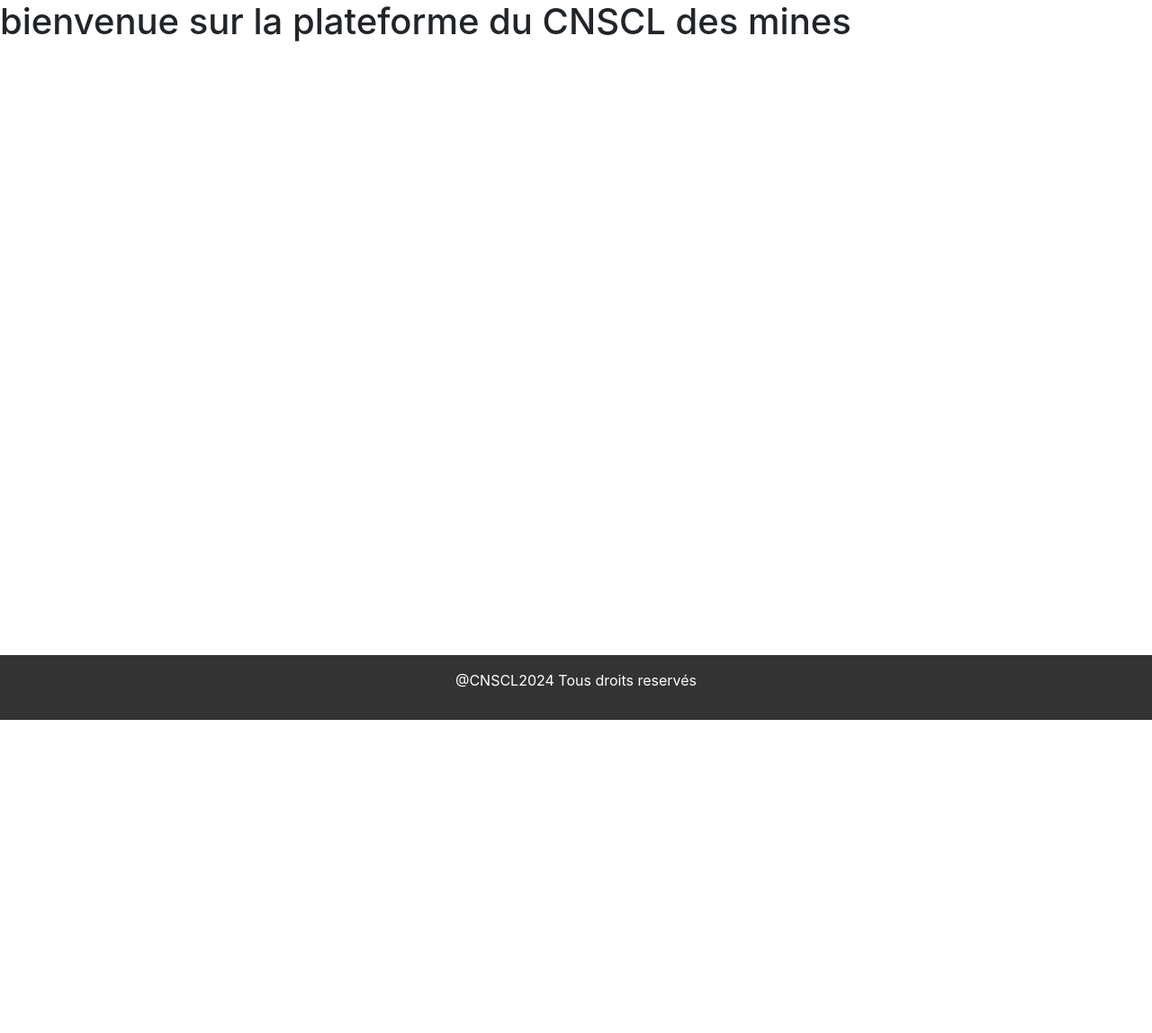
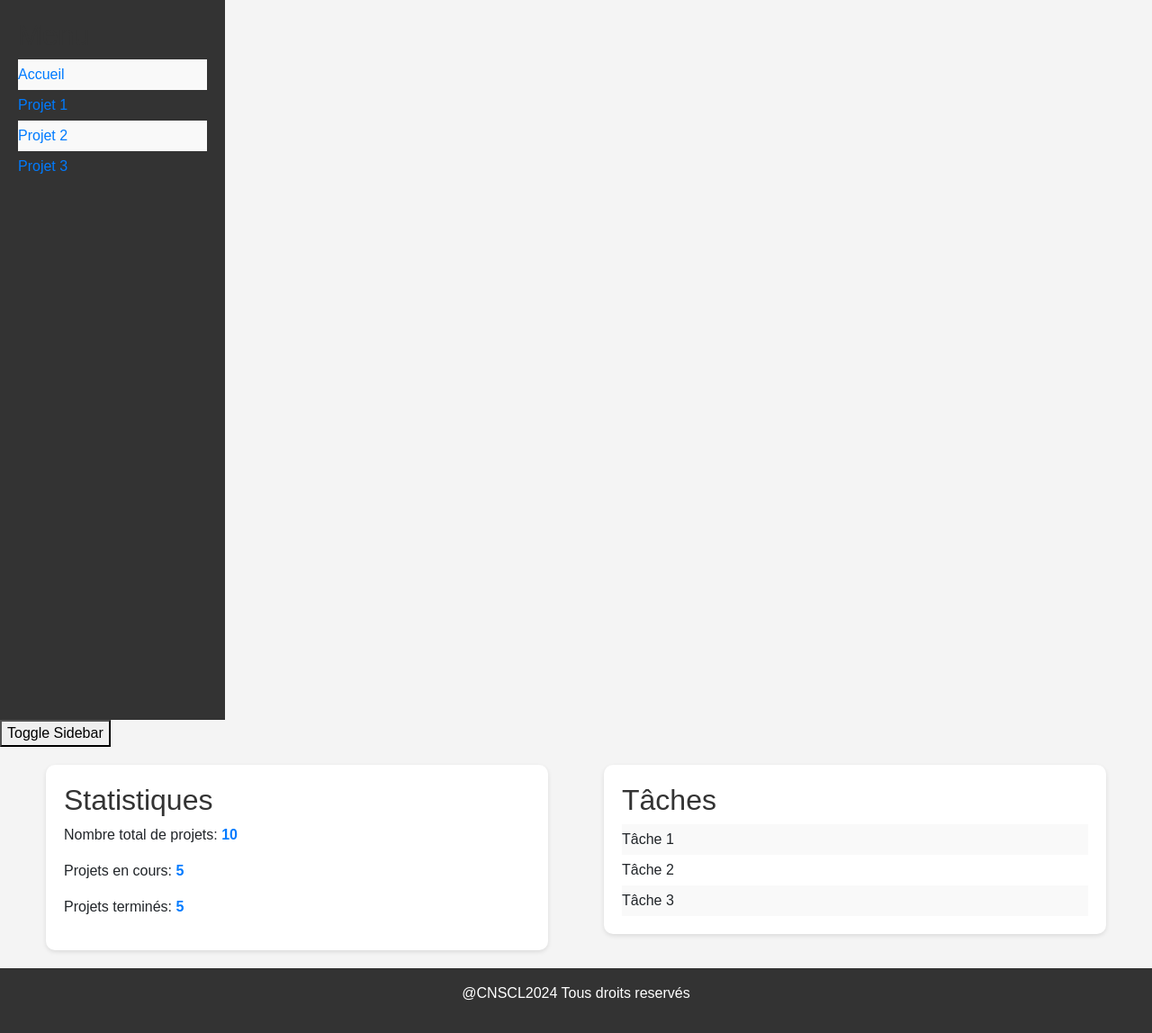
Before and after one commit to 1fatm/plateforme_cnscl, a PHP site: page /index.php?page=welcome in a window 1280 px wide. Shown: the whole page at 90% size. Before the commit the page ends 800 px from the top, so only its background shows below. Run offline with PHP 8.4, Linux system fonts and the light colour scheme.

Commit message:
projet_revu

```diff
--- a/include/header.php
+++ b/include/header.php
@@ -13,6 +13,8 @@
             display: flex;
             flex-direction: column;
             min-height: 100vh;
+            background-color: white;
+
         }
         .error-message {
             color: red;
@@ -43,7 +45,8 @@
             align-items: center;
             height: 100%;
             padding: 20px;
-            background-color: #33333333
+            background-color: #33333333;
+
         }
         .image-container img {
             max-width: 100%;
@@ -54,9 +57,25 @@
         .row
         {
             background:whitesmoke;
+            border-radius: 12px;
+        }
+        .message
+        {
+            color: red;
+            font-weight: bold;
+            font-size: 20px;
+            text-align: center;
+            margin-top: 20px;
         }
 
     </style>
 
 
 </head>
+<body>
+<?php
+    if (isset($_SESSION['message'])) {
+        echo '<div class="message">' . $_SESSION['message'] . '</div>';
+        unset($_SESSION['message']);
+    }
+    ?>
--- a/views/inscription.php
+++ b/views/inscription.php
@@ -32,7 +32,6 @@ if (isset($_POST['inscrire'])) {
     }
 }
 ?>
-
 <section class="Form my-4 mx-5">
     <div class="container">
         <div class="row no-gutters">
--- /dev/null
+++ b/views/message.php
@@ -0,0 +1,3 @@
+<h1 class="display-1">
+    Votre mot de passe  a été réinitialisé  avec succés
+</h1>
--- a/views/welcome.php
+++ b/views/welcome.php
@@ -1,9 +1,108 @@
+
+<style>
+    body {
+    font-family: Arial, sans-serif;
+    margin: 0;
+    padding: 0;
+    background-color: #f4f4f4;
+}
+
+.sidebar {
+    background-color: #333;
+    color: #fff;
+    width: 250px;
+    padding: 20px;
+    height: 100vh;
+    transition: all 0.3s;
+}
+
+.sidebar.active {
+    margin-left: -250px;
+}
+
+.content {
+    margin-left: 0;
+    transition: all 0.3s;
+}
+
+.content.active {
+    margin-left: 250px;
+}
+
+.dashboard {
+    display: flex;
+    justify-content: space-around;
+    align-items: flex-start;
+    margin: 20px;
+}
+
+.widget {
+    background-color: #fff;
+    padding: 20px;
+    border-radius: 10px;
+    box-shadow: 0 2px 5px rgba(0,0,0,0.1);
+    width: 45%;
+}
+
+h2 {
+    margin-top: 0;
+    color: #333;
+}
+
+span {
+    font-weight: bold;
+    color: #007bff;
+}
+
+ul {
+    padding: 0;
+    margin: 0;
+    list-style-type: none;
+}
+
+li {
+    padding: 5px 0;
+}
+
+li:nth-child(odd) {
+    background-color: #f9f9f9;
+}
+
+</style><div class="sidebar" id="sidebar">
+        <h2>Menu</h2>
+        <ul>
+            <li><a href="#">Accueil</a></li>
+            <li><a href="#">Projet 1</a></li>
+            <li><a href="#">Projet 2</a></li>
+            <li><a href="#">Projet 3</a></li>
+        </ul>
+    </div>
+    <div class="content" id="content">
+        <button onclick="toggleSidebar()">Toggle Sidebar</button>
+        <div class="dashboard">
+            <div class="widget">
+                <h2>Statistiques</h2>
+                <p>Nombre total de projets: <span>10</span></p>
+                <p>Projets en cours: <span>5</span></p>
+                <p>Projets terminés: <span>5</span></p>
+            </div>
+            <div class="widget">
+                <h2>Tâches</h2>
+                <ul>
+                    <li>Tâche 1</li>
+                    <li>Tâche 2</li>
+                    <li>Tâche 3</li>
+                </ul>
+            </div>
+        </div>
+    </div>
+    <script >
+        function toggleSidebar() {
+    var sidebar = document.getElementById("sidebar");
+    sidebar.classList.toggle("active");
+    var content = document.getElementById("content");
+    content.classList.toggle("active");
+}
 
 
-
-   <h1>
-        bienvenue sur la plateforme du CNSCL des mines
-   </h1>
-   <p>
-
-   </p>
+    </script>
```
Also changed, not shown: core/fonctions.php (+62 -45 lines).
